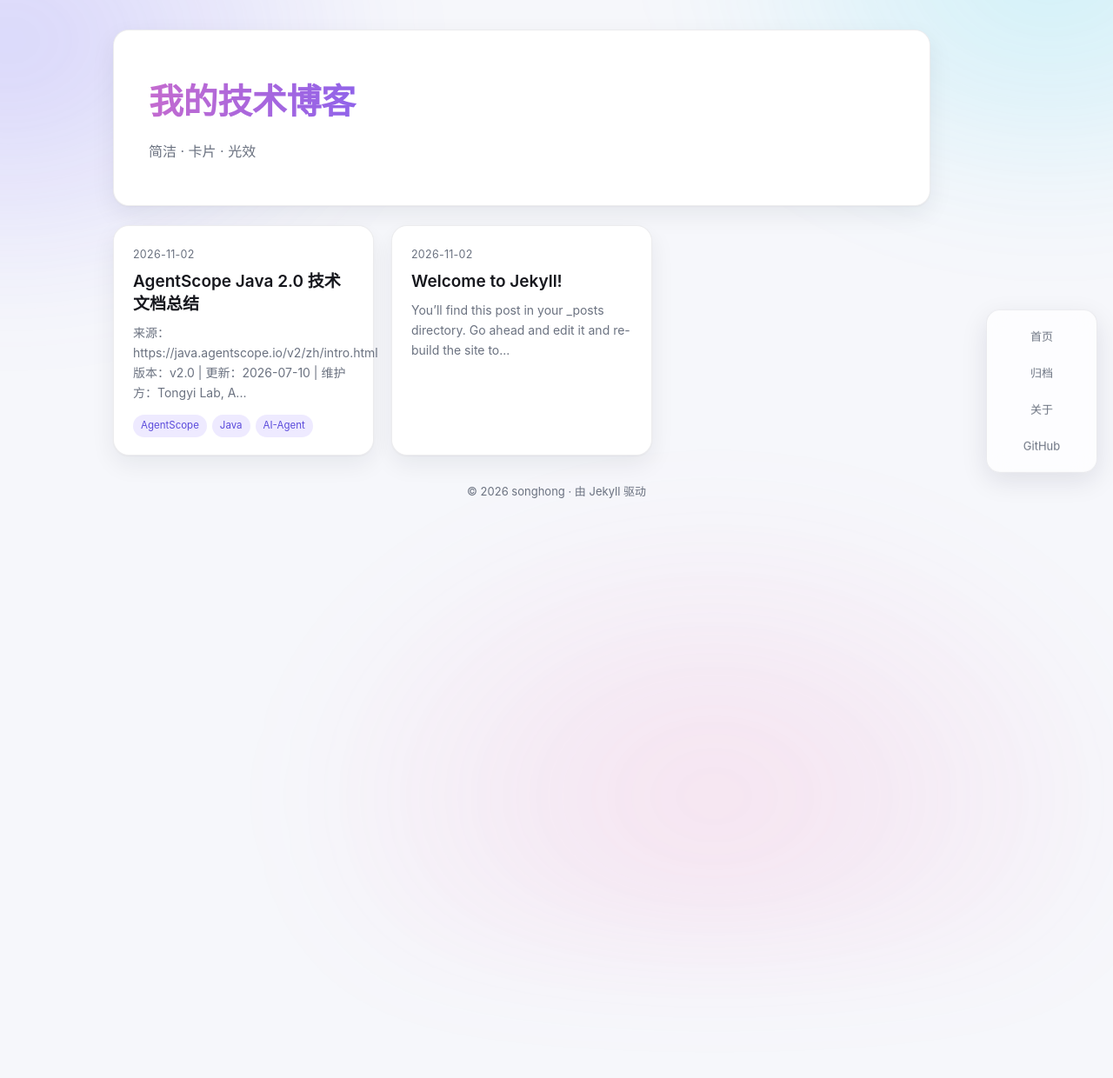
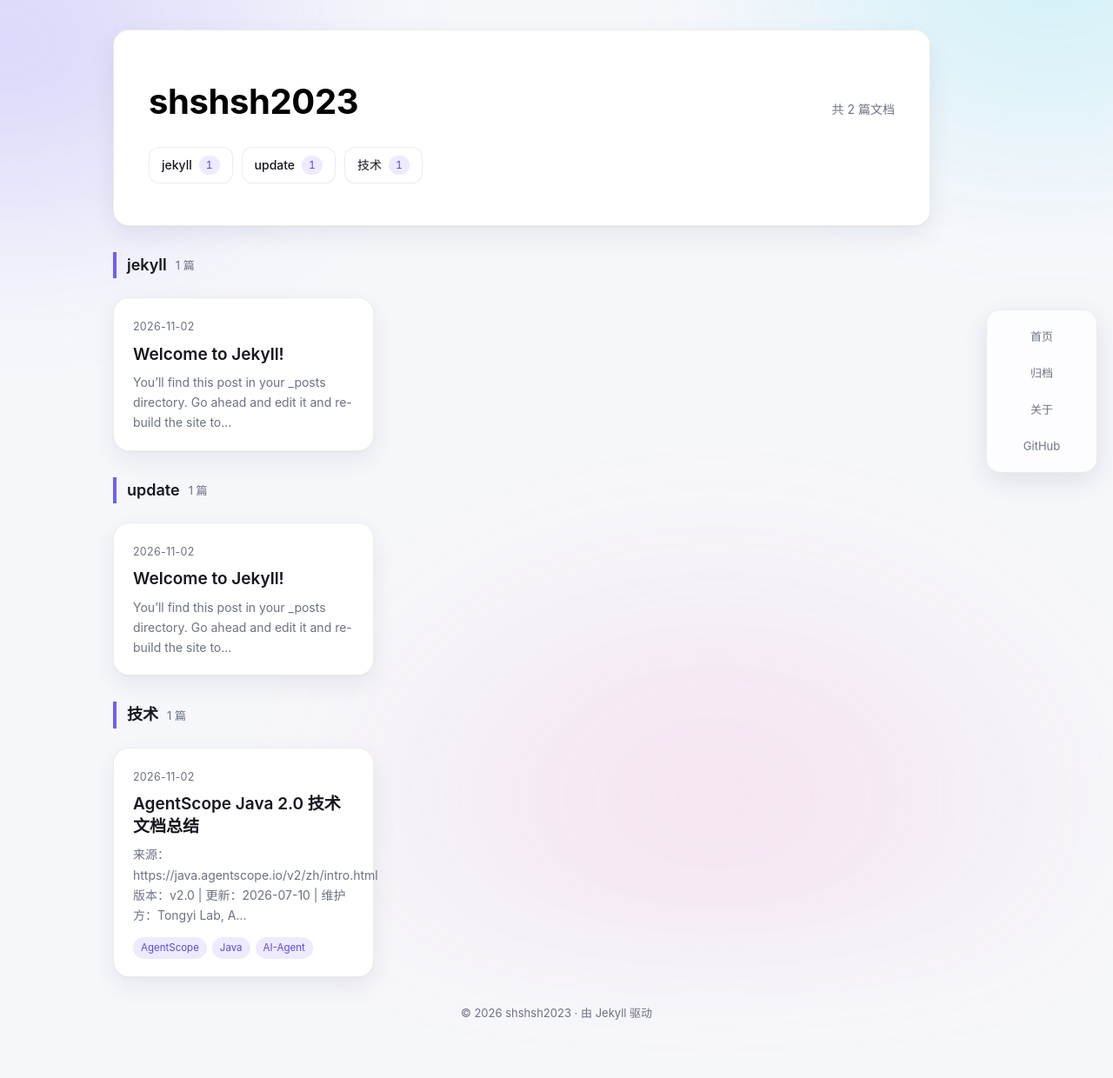
Before and after one commit to shshsh2023/shshsh2023.github.io, a Jekyll site: the page built from index.html, in a window 1280 px wide. Shown: the whole page at 87% size. Built offline with Jekyll 4.4.1, drawn with Linux system fonts in a browser that asks for light colours.

Commit message:
feat: hero github name + doc count; group posts by category folders

```diff
--- a/_config.yml
+++ b/_config.yml
@@ -1,6 +1,5 @@
-title: 我的技术博客
-description: 简洁 · 卡片 · 光效
-author: songhong
+title: shshsh2023
+author: shshsh2023
 
 baseurl: ""
 url: "https://shshsh2023.github.io"
--- a/_layouts/home.html
+++ b/_layouts/home.html
@@ -2,13 +2,32 @@
 layout: default
 ---
 
-<section class="hero card glow">
+<section class="hero card">
+  <div class="hero-head">
     <h1 class="hero-title">{{ site.title }}</h1>
-  <p class="hero-sub">{{ site.description }}</p>
+    <span class="hero-count">共 {{ site.posts | size }} 篇文档</span>
+  </div>
+
+  {% if site.categories.size > 0 %}
+  <div class="folders">
+    {% for cat in site.categories %}
+    <a class="folder" href="#cat-{{ forloop.index }}">
+      <span class="folder-name">{{ cat[0] }}</span>
+      <span class="folder-count">{{ cat[1] | size }}</span>
+    </a>
+    {% endfor %}
+  </div>
+  {% endif %}
 </section>
 
+{% for cat in site.categories %}
+<section class="cat-section" id="cat-{{ forloop.index }}">
+  <h2 class="cat-title">
+    <span class="cat-name">{{ cat[0] }}</span>
+    <span class="cat-count">{{ cat[1] | size }} 篇</span>
+  </h2>
   <div class="grid">
-  {% for post in site.posts %}
+    {% for post in cat[1] %}
     <a class="card post-card glow" href="{{ post.url | relative_url }}">
       <span class="trace trace-a" aria-hidden="true"></span>
       <span class="trace trace-b" aria-hidden="true"></span>
@@ -24,3 +43,32 @@ layout: default
     </a>
     {% endfor %}
   </div>
+</section>
+{% endfor %}
+
+{% assign uncategorized = site.posts | where_exp: "p", "p.categories.size == 0" %}
+{% if uncategorized.size > 0 %}
+<section class="cat-section">
+  <h2 class="cat-title">
+    <span class="cat-name">未分类</span>
+    <span class="cat-count">{{ uncategorized | size }} 篇</span>
+  </h2>
+  <div class="grid">
+    {% for post in uncategorized %}
+    <a class="card post-card glow" href="{{ post.url | relative_url }}">
+      <span class="trace trace-a" aria-hidden="true"></span>
+      <span class="trace trace-b" aria-hidden="true"></span>
+      <span class="count" aria-hidden="true"><b>10</b></span>
+      <time class="pc-date">{{ post.date | date: "%Y-%m-%d" }}</time>
+      <h2 class="pc-title">{{ post.title }}</h2>
+      <p class="pc-excerpt">{{ post.excerpt | strip_html | truncate: 96 }}</p>
+      {% if post.tags and post.tags.size > 0 %}
+      <div class="chips">
+        {% for t in post.tags %}<span class="chip">{{ t }}</span>{% endfor %}
+      </div>
+      {% endif %}
+    </a>
+    {% endfor %}
+  </div>
+</section>
+{% endif %}
--- a/assets/css/style.css
+++ b/assets/css/style.css
@@ -176,22 +176,75 @@ body {
 /* ---------- Hero ---------- */
 .hero { padding: 48px 40px; }
 
+.hero-head {
+  display: flex;
+  align-items: baseline;
+  justify-content: space-between;
+  gap: 14px;
+  flex-wrap: wrap;
+}
+
 .hero-title {
-  margin: 0 0 10px;
+  margin: 0;
   font-size: clamp(26px, 4vw, 40px);
   font-weight: 700;
   letter-spacing: -0.01em;
-  background: linear-gradient(100deg, var(--a1), var(--a2), var(--a3), var(--a1));
-  background-size: 220% auto;
-  -webkit-background-clip: text;
-          background-clip: text;
-  color: transparent;
-  animation: hue 7s linear infinite;
+  color: #000;
 }
 
-@keyframes hue { to { background-position: 220% center; } }
+.hero-count {
+  color: var(--muted);
+  font-size: 14px;
+  font-variant-numeric: tabular-nums;
+}
 
-.hero-sub { margin: 0; color: var(--muted); font-size: 16px; }
+.folders { display: flex; flex-wrap: wrap; gap: 10px; margin-top: 18px; }
+
+.folder {
+  display: inline-flex;
+  align-items: center;
+  gap: 8px;
+  padding: 8px 14px;
+  border: 1px solid var(--border);
+  border-radius: 12px;
+  background: #fff;
+  color: var(--text);
+  font-size: 14px;
+  text-decoration: none;
+  transition: transform 0.25s, box-shadow 0.25s;
+}
+
+.folder:hover {
+  transform: translateY(-2px);
+  box-shadow: 0 0 0 1px rgba(109, 94, 252, 0.3), 0 10px 24px rgba(109, 94, 252, 0.22);
+}
+
+.folder-name { font-weight: 500; }
+
+.folder-count {
+  padding: 1px 8px;
+  border-radius: 999px;
+  background: #eeeaff;
+  color: #5b4bdb;
+  font-size: 12px;
+  font-variant-numeric: tabular-nums;
+}
+
+.cat-section { margin-top: 30px; scroll-margin-top: 24px; }
+
+.cat-title {
+  display: flex;
+  align-items: center;
+  gap: 10px;
+  margin: 0 0 14px;
+  padding-left: 12px;
+  border-left: 4px solid var(--a1);
+  font-size: 18px;
+  font-weight: 600;
+  color: var(--text);
+}
+
+.cat-count { color: var(--muted); font-size: 13px; font-weight: 400; }
 
 /* ---------- 卡片瀑布流 ---------- */
 .grid {
```
Lines whose indentation alone changed are shown as unchanged.
